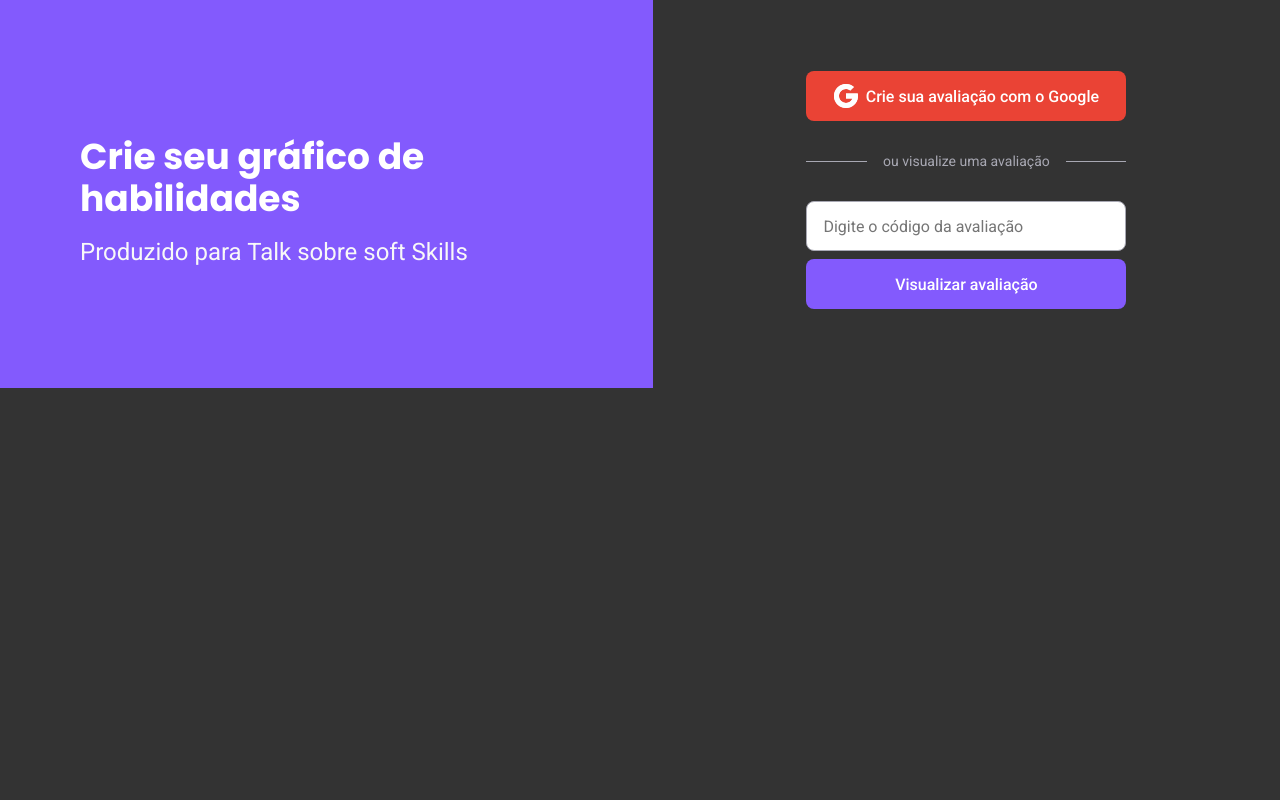
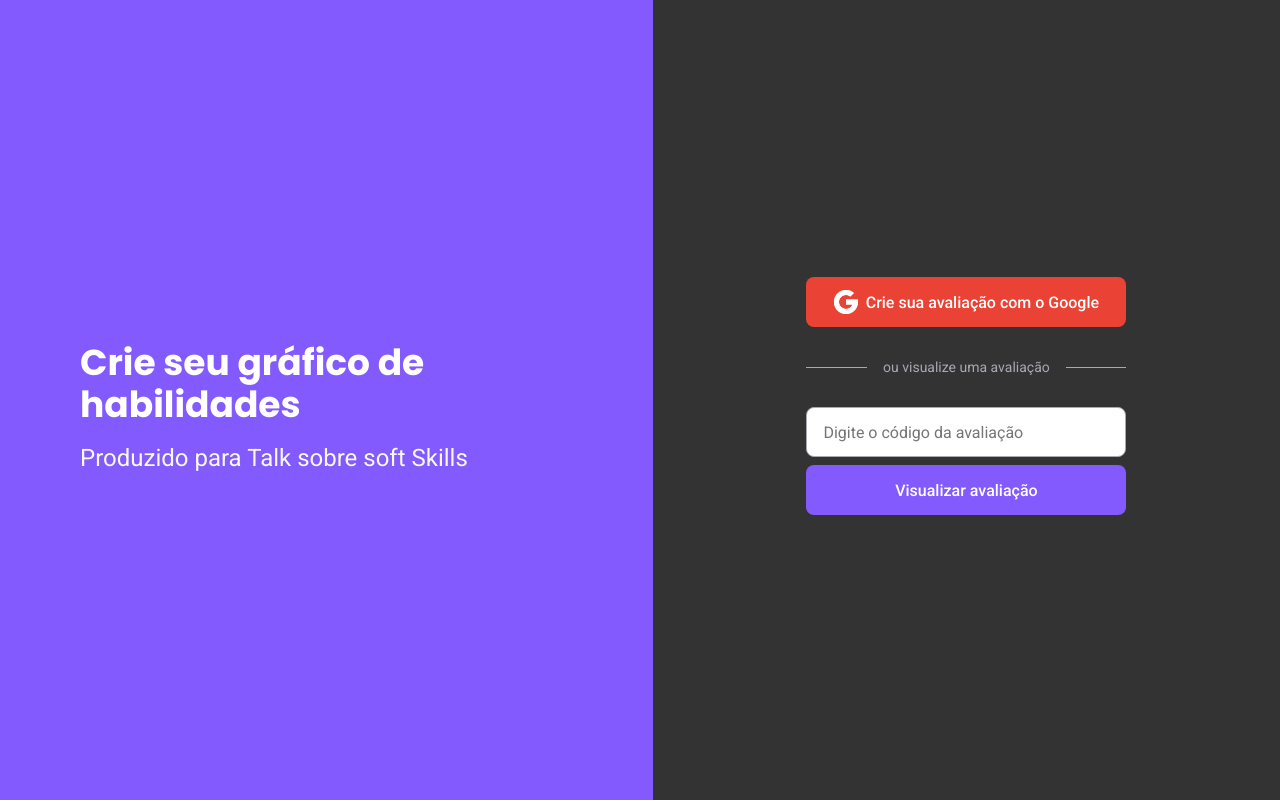
Before and after one commit to diogenesistemas/sk360, a React (Create React App) app: page / in a window 1280 px wide. Built offline with nearby package versions, Linux system fonts and the light colour scheme; no server answers.

Commit message:
ALteração height

```diff
--- a/src/styles/auth.scss
+++ b/src/styles/auth.scss
@@ -8,6 +8,7 @@ $medium: 900px;
     aside {
       flex: 7;
 
+      height: 100vh;
 
       background: #835afd;
 
```
